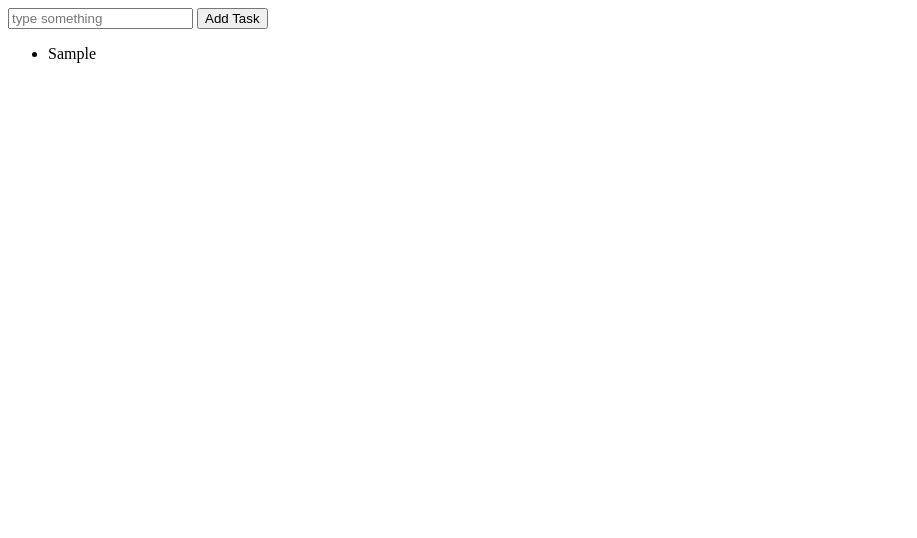
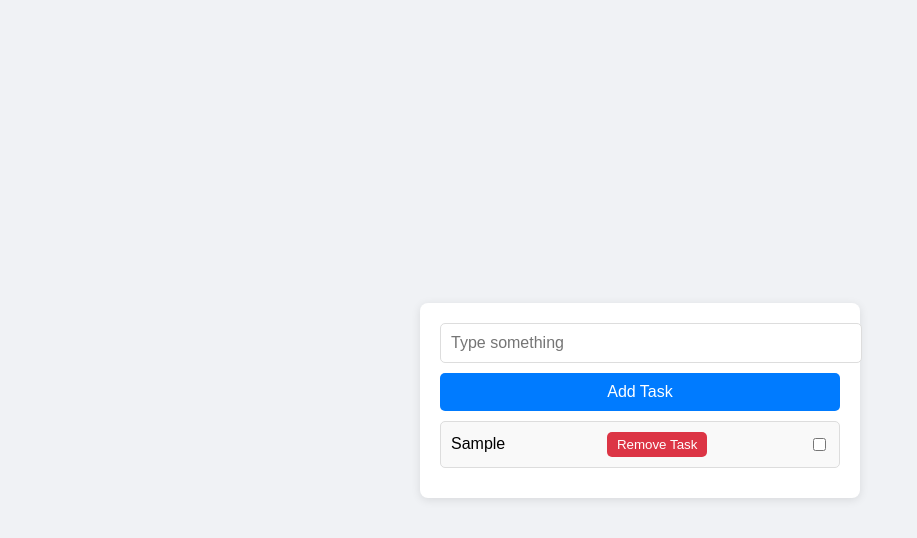
Before and after one commit to lockedinn/todo-app, a website built with Vite: page index.html in a window 1280 px wide. Both pictures are taken after typing "Sample" into the empty fields and a click on the button "Add Task". Shown: the whole page, without its empty margins (0-917 px from the left). Built offline with nearby package versions, Linux system fonts and the light colour scheme.

Commit message:
added style and added some functions in main.js

```diff
--- a/index.html
+++ b/index.html
@@ -5,15 +5,14 @@
     <link rel="icon" type="image/svg+xml" href="/vite.svg" />
     <meta name="viewport" content="width=device-width, initial-scale=1.0" />
     <title>Vite App</title>
+    <link rel="stylesheet" href="style.css" />
   </head>
   <body>
     <div id="app">
-      <input class="task-input" type="text" placeholder="type something" />
+      <input class="task-input" type="text" placeholder="Type something" />
       <button class="add-task-btn">Add Task</button>
 
-      <ul class="task-list">
-
-      </ul>
+      <ul class="task-list"></ul>
     </div>
     <script type="module" src="/main.js"></script>
   </body>
--- a/main.js
+++ b/main.js
@@ -1,8 +1,9 @@
 const taskInput = document.querySelector(".task-input");
-const taskAdd = document.querySelector(".add-task-btn");
 const taskList = document.querySelector(".task-list");
 
-taskAdd.addEventListener("click", function () {
+let taskArr = [];
+
+const addTask = () => {
   const newInput = taskInput.value;
 
   if (newInput.trim() === "") {
@@ -12,7 +13,41 @@ taskAdd.addEventListener("click", function () {
 
   const newTask = document.createElement("li");
   newTask.textContent = newInput;
+
+  const removeBtn = document.createElement("button");
+  removeBtn.textContent = "Remove Task";
+  removeBtn.classList.add("remove-btn");
+
+  const checkBox = document.createElement("input");
+  checkBox.type = "checkbox";
+
+  taskArr.push({ task: newInput, completed: false });
+
+  taskInput.value = "";
+
+  newTask.appendChild(removeBtn);
+  newTask.appendChild(checkBox);
   taskList.appendChild(newTask);
 
-  taskInput.value = "";
-});
+  checkBox.addEventListener("click", () => {
+    if (checkBox.checked) {
+      newTask.style.color = "red";
+    } else {
+      newTask.style.color = "black";
+    }
+  });
+
+  removeBtn.addEventListener("click", () => {
+    taskList.removeChild(newTask);
+
+    const taskIndex = taskArr.indexOf(newInput);
+    if (taskIndex > -1) {
+      taskArr.splice(taskIndex, 1);
+    }
+  });
+
+  console.log(taskArr);
+};
+
+
+document.querySelector(".add-task-btn").addEventListener("click", addTask);
--- /dev/null
+++ b/style.css
@@ -0,0 +1,102 @@
+body {
+    font-family: 'Arial', sans-serif;
+    background-color: #f0f2f5;
+    margin: 0;
+    padding: 0;
+    display: flex;
+    justify-content: center;
+    align-items: center;
+    height: 100vh;
+}
+
+#app {
+    background-color: #ffffff;
+    border-radius: 8px;
+    box-shadow: 0 2px 10px rgba(0, 0, 0, 0.1);
+    padding: 20px;
+    max-width: 400px;
+    width: 100%;
+}
+
+.task-input {
+    width: 100%;
+    padding: 10px;
+    border: 1px solid #ddd;
+    border-radius: 5px;
+    font-size: 16px;
+    margin-bottom: 10px;
+    transition: border-color 0.3s;
+}
+
+.task-input:focus {
+    border-color: #007bff;
+    outline: none;
+}
+
+.add-task-btn {
+    width: 100%;
+    padding: 10px;
+    border: none;
+    border-radius: 5px;
+    background-color: #007bff;
+    color: #ffffff;
+    font-size: 16px;
+    cursor: pointer;
+    transition: background-color 0.3s;
+}
+
+.add-task-btn:hover {
+    background-color: #0056b3;
+}
+
+.task-list {
+    list-style: none;
+    padding: 0;
+    margin: 0;
+    margin-top: 10px;
+}
+
+.task-list li {
+    display: flex;
+    align-items: center;
+    justify-content: space-between;
+    padding: 10px;
+    border: 1px solid #ddd;
+    border-radius: 5px;
+    margin-bottom: 10px;
+    background-color: #f9f9f9;
+    transition: background-color 0.3s;
+}
+
+.task-list li:hover {
+    background-color: #f1f1f1;
+}
+
+.remove-btn {
+    background-color: #dc3545;
+    color: #ffffff;
+    border: none;
+    border-radius: 5px;
+    padding: 5px 10px;
+    cursor: pointer;
+    transition: background-color 0.3s;
+}
+
+.remove-btn:hover {
+    background-color: #c82333;
+}
+
+.checkbox {
+    margin-right: 10px;
+}
+
+@media (max-width: 500px) {
+    #app {
+        padding: 15px;
+    }
+
+    .task-input,
+    .add-task-btn {
+        font-size: 14px;
+    }
+}
```
